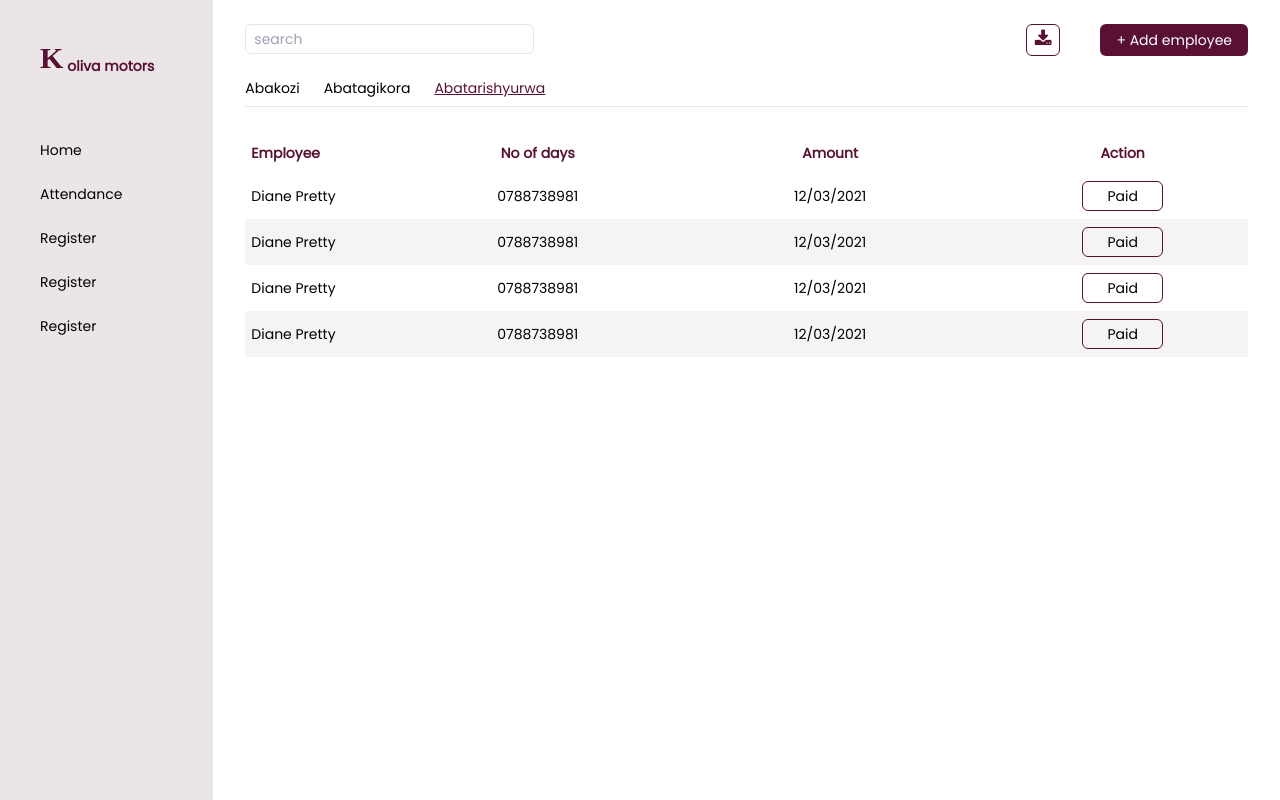
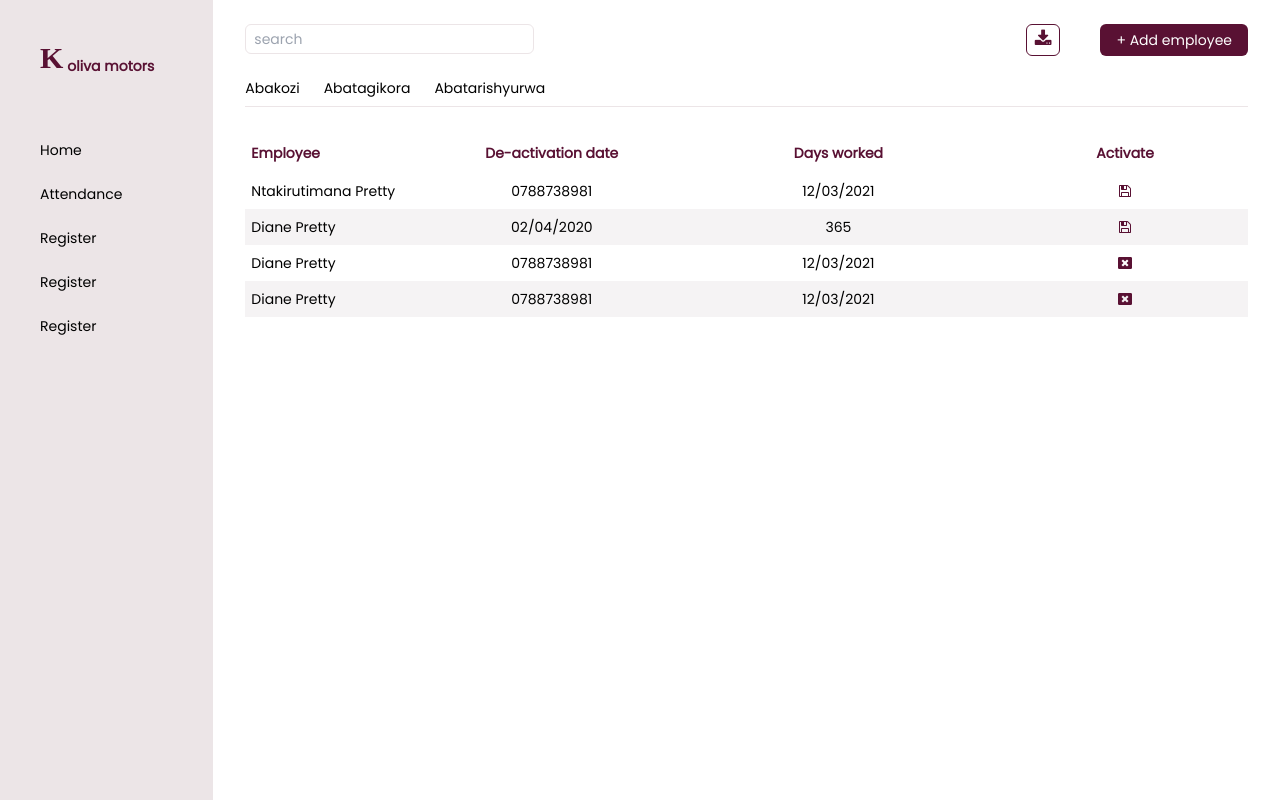
Before and after one commit to dianKoliva/kmFront, a React (Vite) app in the folder km/: page /employees/abatagikora in a window 1280 px wide. Built offline with nearby package versions, Linux system fonts and the light colour scheme; a web font is replaced by a local one.

Commit message:
nnew changes

```diff
--- a/km/src/App.jsx
+++ b/km/src/App.jsx
@@ -9,7 +9,7 @@ import Login from './components/forms/Login';
 import ListEmp from "./components/employees/ListEmp";
 import ViewEmp from './components/employees/ViewEmp';
 import Abatarishyurwa  from "./components/employees/Abatarishyurwa";
-import Abatagikora from "./components/employees/Abatarishyurwa";
+import Abatagikora from "./components/employees/Abatagikora";
 
 
 function App() {
--- a/km/src/components/employees/Abatagikora.jsx
+++ b/km/src/components/employees/Abatagikora.jsx
@@ -42,16 +42,16 @@ const ListEmp = () => {
 <tbody>
 <tr className='py-2'>
 
-<td className=' text-left'> Diane Pretty</td>
+<td className=' text-left'> Ntakirutimana Pretty</td>
 <td>0788738981</td>
 <td>12/03/2021</td>
-<td><i className="fa cursor-pointer text-def fa-window-close"></i></td>
+<td><i className="fa cursor-pointer text-def fa-save"></i></td>
 </tr>
 <tr>
 <td className=' text-left'> Diane Pretty</td>
-<td>0788738981</td>
-<td>12/03/2021</td>
-<td><i className="fa cursor-pointer text-def fa-window-close"></i></td>
+<td>02/04/2020</td>
+<td>365</td>
+<td><i className="fa cursor-pointer text-def fa-save"></i></td>
 
 </tr>
 <tr>
```
